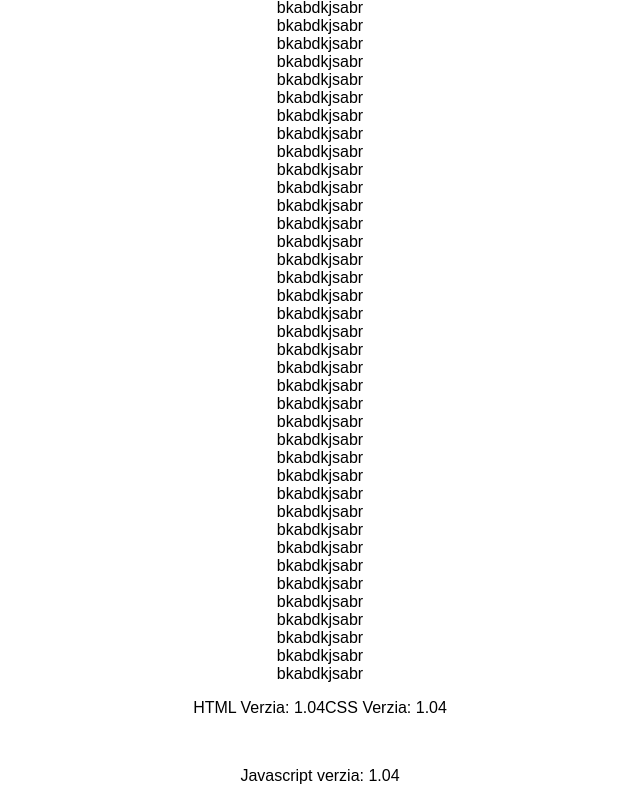
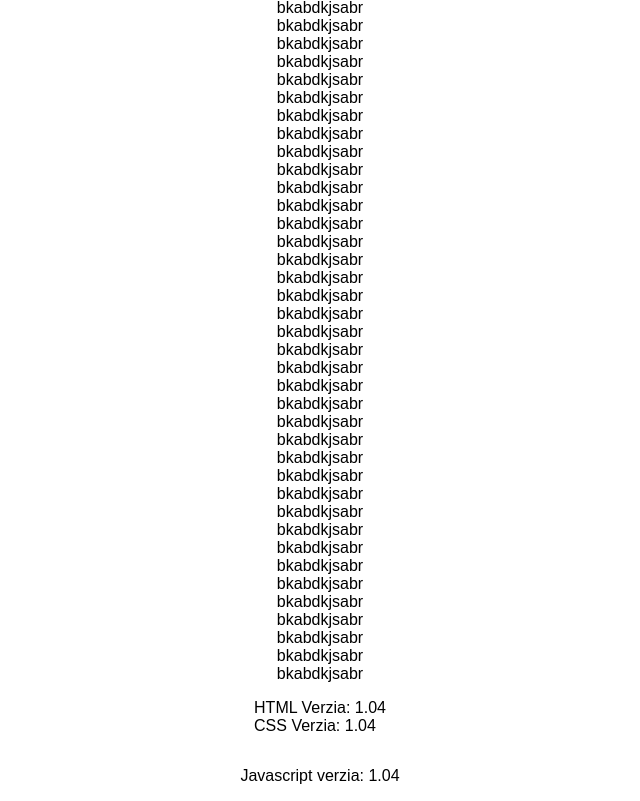
Before and after one commit to Skuska-cr/fishing, a plain HTML site: page index.html in a window 1280 px wide. Shown: the part 1236-2037 px from the top of the page, without its empty margins (320-960 px from the left). Drawn offline with Linux system fonts and the light colour scheme.

Commit message:
Update index.html

```diff
--- a/index.html
+++ b/index.html
@@ -88,7 +88,7 @@ a<!DOCTYPE html>
         bkabdkjsabr <br>
         bkabdkjsabr <br>
         bkabdkjsabr <br>
-        <p class="cssversion"> HTML Verzia: 1.04</p><br>
+        <p class="cssversion"> HTML Verzia: 1.04 <br></p>
         <p class="javascriptVersions"></p>
 
 
```
